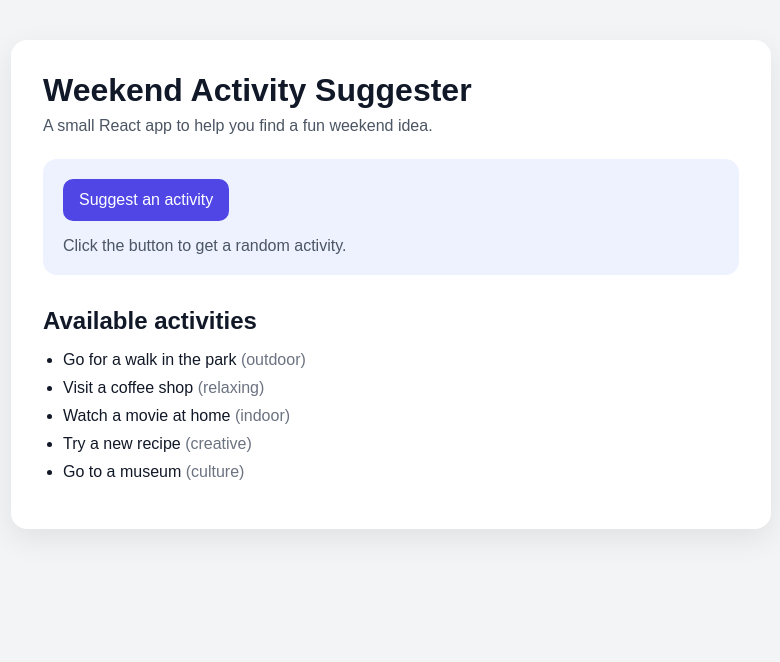
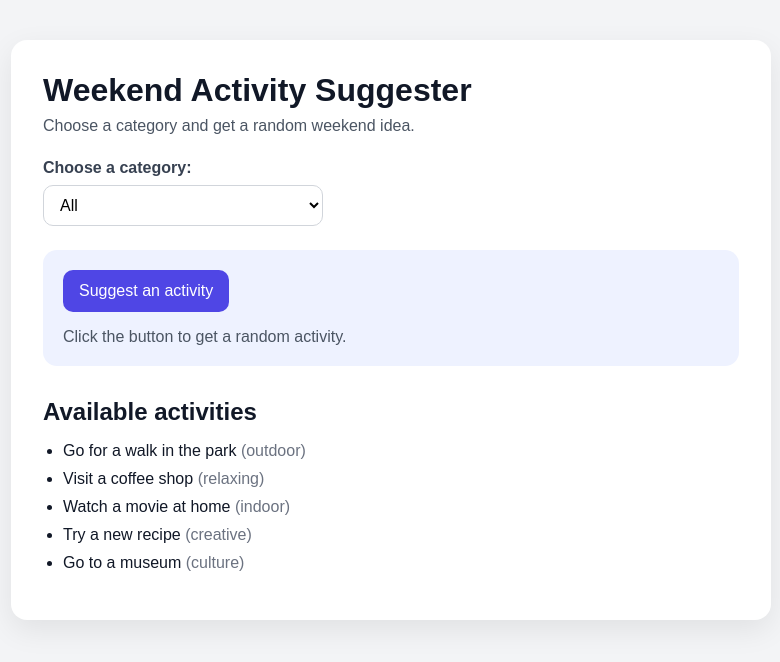
Before and after one commit to chiffa-fox/ReactWorkshop-WeekendActivitySuggester, a React (Vite) app: page / in a window 1280 px wide. Shown: the top 662 px of the page, without its empty margins (249-1029 px from the left). Built offline with nearby package versions, Linux system fonts and the light colour scheme.

Commit message:
Final app

```diff
--- a/src/App.css
+++ b/src/App.css
@@ -73,3 +73,24 @@
     margin-bottom: 0;
     color: #4b5563;
 }
+
+.filters {
+    margin-top: 24px;
+}
+
+.filters label {
+    display: block;
+    margin-bottom: 8px;
+    font-weight: 600;
+    color: #374151;
+}
+
+.filters select {
+    width: 100%;
+    max-width: 280px;
+    padding: 10px 12px;
+    font-size: 16px;
+    border: 1px solid #d1d5db;
+    border-radius: 10px;
+    background: white;
+}
--- a/src/App.jsx
+++ b/src/App.jsx
@@ -1,23 +1,44 @@
-import { useState } from 'react';
+import { useEffect, useState } from 'react';
 import './App.css';
 import Header from './components/Header';
+import Filters from './components/Filters';
 import ActivityList from './components/ActivityList';
 import SuggestionCard from './components/SuggestionCard';
 import { activities } from './data/activities';
 
 function App() {
+    const [selectedCategory, setSelectedCategory] = useState('all');
     const [suggestion, setSuggestion] = useState('');
 
+    const filteredActivities =
+        selectedCategory === 'all'
+            ? activities
+            : activities.filter((activity) => activity.category === selectedCategory);
+
     function handleSuggestActivity() {
-        const randomIndex = Math.floor(Math.random() * activities.length);
-        setSuggestion(activities[randomIndex].name);
+        if (filteredActivities.length === 0) {
+            setSuggestion('No activities found for this category.');
+            return;
+        }
+
+        const randomIndex = Math.floor(Math.random() * filteredActivities.length);
+        setSuggestion(filteredActivities[randomIndex].name);
     }
+
+    useEffect(() => {
+        setSuggestion('');
+    }, [selectedCategory]);
 
     return (
         <div className="app">
             <Header
                 title="Weekend Activity Suggester"
-                subtitle="A small React app to help you find a fun weekend idea."
+                subtitle="Choose a category and get a random weekend idea."
+            />
+
+            <Filters
+                selectedCategory={selectedCategory}
+                onCategoryChange={setSelectedCategory}
             />
 
             <SuggestionCard
@@ -25,7 +46,7 @@ function App() {
                 onSuggest={handleSuggestActivity}
             />
 
-            <ActivityList activities={activities} />
+            <ActivityList activities={filteredActivities} />
         </div>
     );
 }
--- a/src/components/ActivityList.jsx
+++ b/src/components/ActivityList.jsx
@@ -2,6 +2,10 @@ function ActivityList({ activities }) {
     return (
         <section className="activity-list">
             <h2>Available activities</h2>
+
+            {activities.length === 0 ? (
+                <p>No activities in this category yet.</p>
+            ) : (
                 <ul>
                     {activities.map((activity) => (
                         <li key={activity.id}>
@@ -9,6 +13,7 @@ function ActivityList({ activities }) {
                         </li>
                     ))}
                 </ul>
+            )}
         </section>
     );
 }
--- /dev/null
+++ b/src/components/Filters.jsx
@@ -0,0 +1,22 @@
+function Filters({ selectedCategory, onCategoryChange }) {
+    return (
+        <section className="filters">
+            <label htmlFor="category">Choose a category:</label>
+
+            <select
+                id="category"
+                value={selectedCategory}
+                onChange={(event) => onCategoryChange(event.target.value)}
+            >
+                <option value="all">All</option>
+                <option value="outdoor">Outdoor</option>
+                <option value="relaxing">Relaxing</option>
+                <option value="indoor">Indoor</option>
+                <option value="creative">Creative</option>
+                <option value="culture">Culture</option>
+            </select>
+        </section>
+    );
+}
+
+export default Filters;
```
Lines whose indentation alone changed are shown as unchanged.
